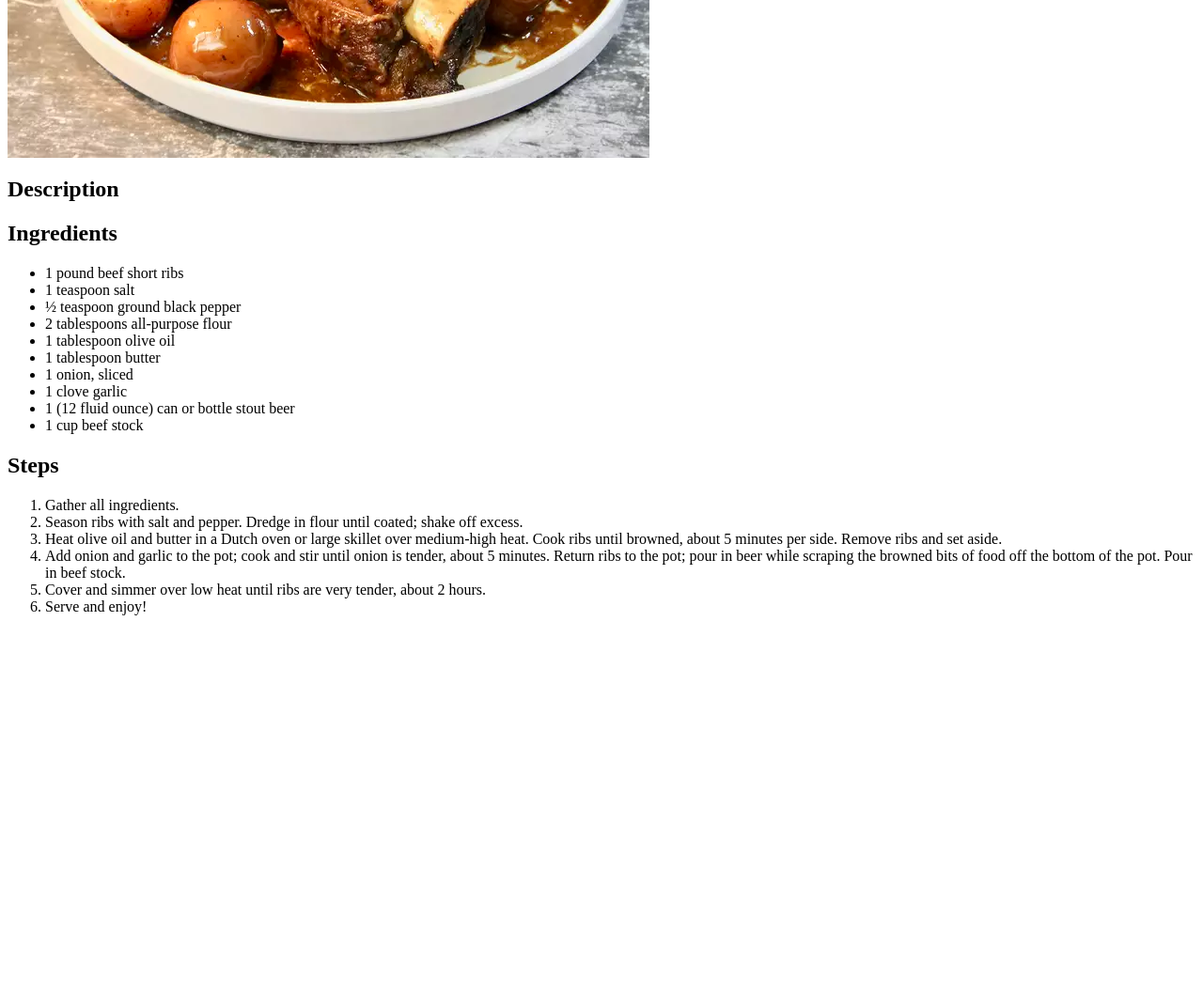
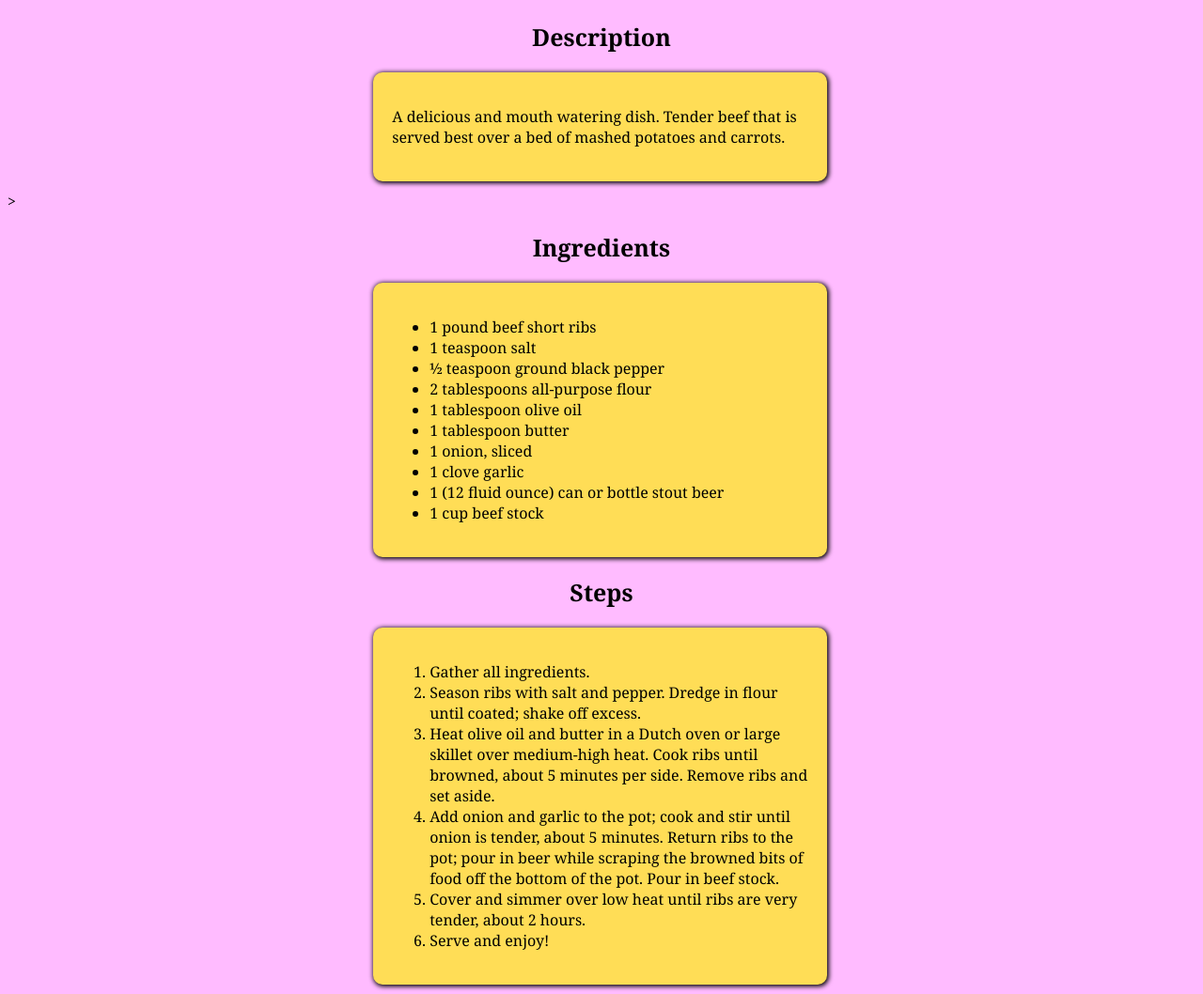
Before and after one commit to nicknfnty/odin-projects, a plain HTML site: page 00-odin-recipes/recipes/short-rib.html in a window 1280 px wide. Shown: the part 410-1468 px from the top of the page at 94% size. Before the commit the page ends 1081 px from the top, so only its background shows below. Drawn offline with Linux system fonts and the light colour scheme.

Commit message:
add color and styling with css

```diff
--- /dev/null
+++ b/00-odin-recipes/recipes/bp-soup.css
@@ -0,0 +1,54 @@
+html{
+    font-family: Cambria, Cochin, Georgia, Times, 'Times New Roman', serif;
+    Background-color: rgb(255, 187, 255);
+}
+h1{
+    font-size: 35px;
+    text-align: center;
+}
+h2{
+    font-size: 25px;
+    text-align: center;
+}
+img{
+    width: 33%;
+    height: auto;
+    position: relative;
+    left: 34%;
+}
+.box{
+    width: 35%;
+    height: auto;
+    padding: 20px;
+    margin: 10px;
+    border-radius: 10px;
+    background-color: rgb(255, 221, 86);
+    box-shadow: 1px 1px 5px 1px;
+    transition: 0.5s;
+    position: relative;
+    left: 30%;
+}
+.box2{
+    width: 35%;
+    height: auto;
+    padding: 20px;
+    margin: 10px;
+    border-radius: 10px;
+    background-color: rgb(255, 221, 86);
+    box-shadow: 1px 1px 5px 1px;
+    transition: 0.5s;
+    position: relative;
+    left: 30%;
+}
+.box3{
+    width: 35%;
+    height: auto;
+    padding: 20px;
+    margin: 10px;
+    border-radius: 10px;
+    background-color: rgb(255, 221, 86);
+    box-shadow: 1px 1px 5px 1px;
+    transition: 0.5s;
+    position: relative;
+    left: 30%;
+}
--- /dev/null
+++ b/00-odin-recipes/recipes/lasagna.css
@@ -0,0 +1,54 @@
+html{
+    font-family: Cambria, Cochin, Georgia, Times, 'Times New Roman', serif;
+    Background-color: rgb(255, 187, 255);
+}
+h1{
+    font-size: 35px;
+    text-align: center;
+}
+h2{
+    font-size: 25px;
+    text-align: center;
+}
+img{
+    width: 33%;
+    height: auto;
+    position: relative;
+    left: 34%;
+}
+.box{
+    width: 45%;
+    height: auto;
+    padding: 20px;
+    margin: 10px;
+    border-radius: 10px;
+    background-color: rgb(255, 221, 86);
+    box-shadow: 1px 1px 5px 1px;
+    transition: 0.5s;
+    position: relative;
+    left: 25%
+}
+.box2{
+    width: 45%;
+    height: auto;
+    padding: 20px;
+    margin: 10px;
+    border-radius: 10px;
+    background-color: rgb(255, 221, 86);
+    box-shadow: 1px 1px 5px 1px;
+    transition: 0.5s;
+    position: relative;
+    left: 25%;
+}
+.box3{
+    width: 45%;
+    height: auto;
+    padding: 20px;
+    margin: 10px;
+    border-radius: 10px;
+    background-color: rgb(255, 221, 86);
+    box-shadow: 1px 1px 5px 1px;
+    transition: 0.5s;
+    position: relative;
+    left: 25%;
+}
--- /dev/null
+++ b/00-odin-recipes/recipes/pot-pie.css
@@ -0,0 +1,54 @@
+html{
+    font-family: Cambria, Cochin, Georgia, Times, 'Times New Roman', serif;
+    Background-color: rgb(255, 187, 255);
+}
+h1{
+    font-size: 35px;
+    text-align: center;
+}
+h2{
+    font-size: 25px;
+    text-align: center;
+}
+img{
+    width: 33%;
+    height: auto;
+    position: relative;
+    left: 34%;
+}
+.box{
+    width: 35%;
+    height: auto;
+    padding: 20px;
+    margin: 10px;
+    border-radius: 10px;
+    background-color: rgb(255, 221, 86);
+    box-shadow: 1px 1px 5px 1px;
+    transition: 0.5s;
+    position: relative;
+    left: 30%;
+}
+.box2{
+    width: 35%;
+    height: auto;
+    padding: 20px;
+    margin: 10px;
+    border-radius: 10px;
+    background-color: rgb(255, 221, 86);
+    box-shadow: 1px 1px 5px 1px;
+    transition: 0.5s;
+    position: relative;
+    left: 30%;
+}
+.box3{
+    width: 35%;
+    height: auto;
+    padding: 20px;
+    margin: 10px;
+    border-radius: 10px;
+    background-color: rgb(255, 221, 86);
+    box-shadow: 1px 1px 5px 1px;
+    transition: 0.5s;
+    position:relative;
+    left: 30%;
+}
--- /dev/null
+++ b/00-odin-recipes/recipes/short-rib.css
@@ -0,0 +1,54 @@
+html{
+    font-family: Cambria, Cochin, Georgia, Times, 'Times New Roman', serif;
+    Background-color: rgb(255, 187, 255);
+}
+h1{
+    font-size: 35px;
+    text-align: center;
+}
+h2{
+    font-size: 25px;
+    text-align: center;
+}
+img{
+    width: 33%;
+    height: auto;
+    position: relative;
+    left: 34%;
+}
+.box{
+    width: 35%;
+    height: auto;
+    padding: 20px;
+    margin: 10px;
+    border-radius: 10px;
+    background-color: rgb(255, 221, 86);
+    box-shadow: 1px 1px 5px 1px;
+    transition: 0.5s;
+    position: relative;
+    left: 30%;
+}
+.box2{
+    width: 35%;
+    height: auto;
+    padding: 20px;
+    margin: 10px;
+    border-radius: 10px;
+    background-color: rgb(255, 221, 86);
+    box-shadow: 1px 1px 5px 1px;
+    transition: 0.5s;
+    position: relative;
+    left: 30%;
+}
+.box3{
+    width: 35%;
+    height: auto;
+    padding: 20px;
+    margin: 10px;
+    border-radius: 10px;
+    background-color: rgb(255, 221, 86);
+    box-shadow: 1px 1px 5px 1px;
+    transition: 0.5s;
+    position:relative;
+    left: 30%;
+}
--- a/00-odin-recipes/recipes/short-rib.html
+++ b/00-odin-recipes/recipes/short-rib.html
@@ -1,10 +1,26 @@
-<h1>Short Rib</h1>
+<!DOCTYPE html>
+<html land="en">
+    <head>
+        <meta charset="UTF-8">
+    <link rel="stylesheet" href="short-rib.css">
+
+    <h1>Short Rib</h1>
+
 
 <img src="../recipes/img/short-rib.jpg">
+
+
+    </head>
+
+<body>
+
 <h2>Description</h2>
 
-<h2>Ingredients</h2>
-<ul>
+<div class="box"><p> A delicious and mouth watering dish. Tender beef that is served best over a bed of mashed potatoes and carrots.</p></div>
+
+><h2>Ingredients</h2>
+
+<div class="box2"><ul>
     <li>1 pound beef short ribs</li>
     <li>1 teaspoon salt</li>
     <li>½ teaspoon ground black pepper</li>
@@ -15,14 +31,25 @@
     <li>1 clove garlic</li>
     <li>1 (12 fluid ounce) can or bottle stout beer</li>
     <li>1 cup beef stock</li>
-</ul>
+</ul></div>
+
 
 <h2>Steps</h2>
-<ol>
+
+
+<div class="box3"><ol>
     <li>Gather all ingredients.</li>
     <li>Season ribs with salt and pepper. Dredge in flour until coated; shake off excess.</li>
     <li>Heat olive oil and butter in a Dutch oven or large skillet over medium-high heat. Cook ribs until browned, about 5 minutes per side. Remove ribs and set aside.</li>
     <li>Add onion and garlic to the pot; cook and stir until onion is tender, about 5 minutes. Return ribs to the pot; pour in beer while scraping the browned bits of food off the bottom of the pot. Pour in beef stock.</li>
     <li>Cover and simmer over low heat until ribs are very tender, about 2 hours.</li>
     <li>Serve and enjoy!</li>
-</ol>
+</ol></div>
+
+
+
+
+
+</body>
+
+</html>
--- /dev/null
+++ b/00-odin-recipes/style.css
@@ -0,0 +1,28 @@
+html{
+    font-family:Cambria, Cochin, Georgia, Times, 'Times New Roman', serif;
+    Background-color: rgb(255, 187, 255);
+}
+h1{
+    font-size: 35px;
+    text-align: center;
+}
+.name{
+    font-size: ;
+    text-align: center;
+}
+.box{
+    width: 35%;
+    height: auto;
+    padding: 20px;
+    margin: 10px;
+    border-radius: 10px;
+    background-color: rgb(255, 221, 86);
+    box-shadow: 1px 1px 5px 1px;
+    transition: 0.5s;
+    position: relative;
+    left: 30%;
+}
+.home{
+    font-size: ;
+    text-align: center;
+}
--- /dev/null
+++ b/op.css
@@ -0,0 +1,24 @@
+html{
+    font-family: Cambria, Cochin, Georgia, Times, 'Times New Roman', serif;
+    Background-color: rgb(255, 187, 255);
+}
+h1{
+    font-size: 35px;
+    text-align: center;
+}
+.intro{
+    font-size: 25px;
+    text-align: center;
+}
+.box{
+    width: 35%;
+    height: auto;
+    padding: 20px;
+    margin: 10px;
+    border-radius: 10px;
+    background-color: rgb(255, 221, 86);
+    box-shadow: 1px 1px 5px 1px;
+    transition: 0.5s;
+    position: relative;
+    left: 30%;
+}
```
Also changed, not shown: 00-odin-recipes/index.html (+19 -5 lines), 00-odin-recipes/recipes/bp-soup.html (+24 -6 lines), 00-odin-recipes/recipes/lasagna.html (+25 -5 lines), 00-odin-recipes/recipes/pot-pie.html (+21 -5 lines), index.html (+20 -4 lines).
